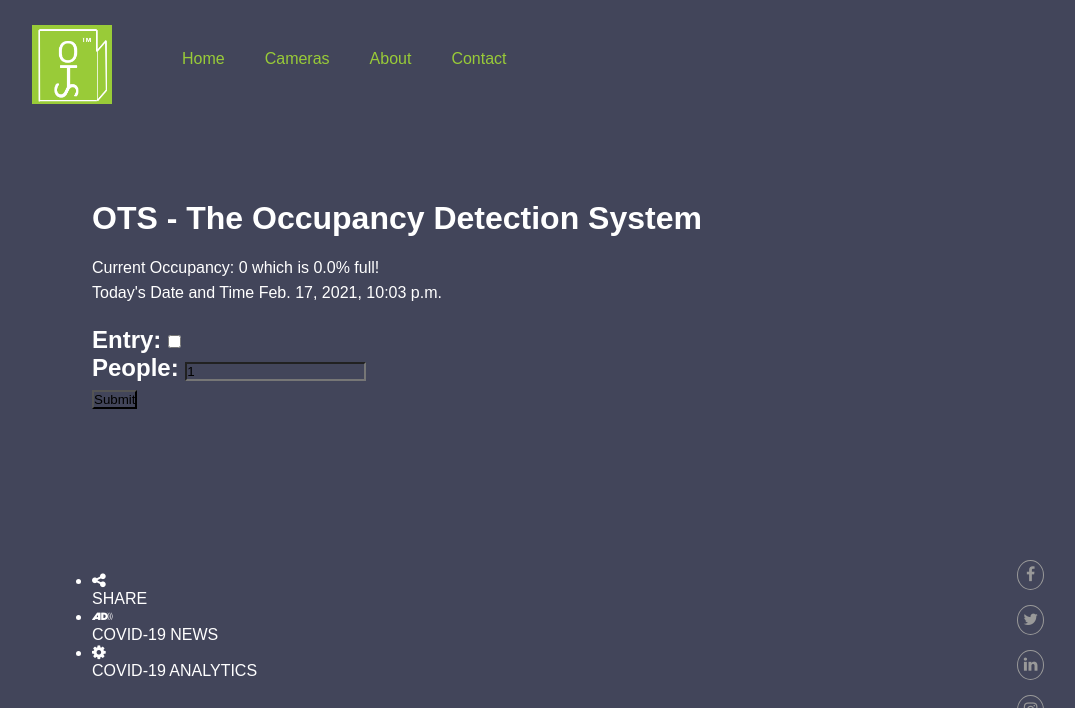
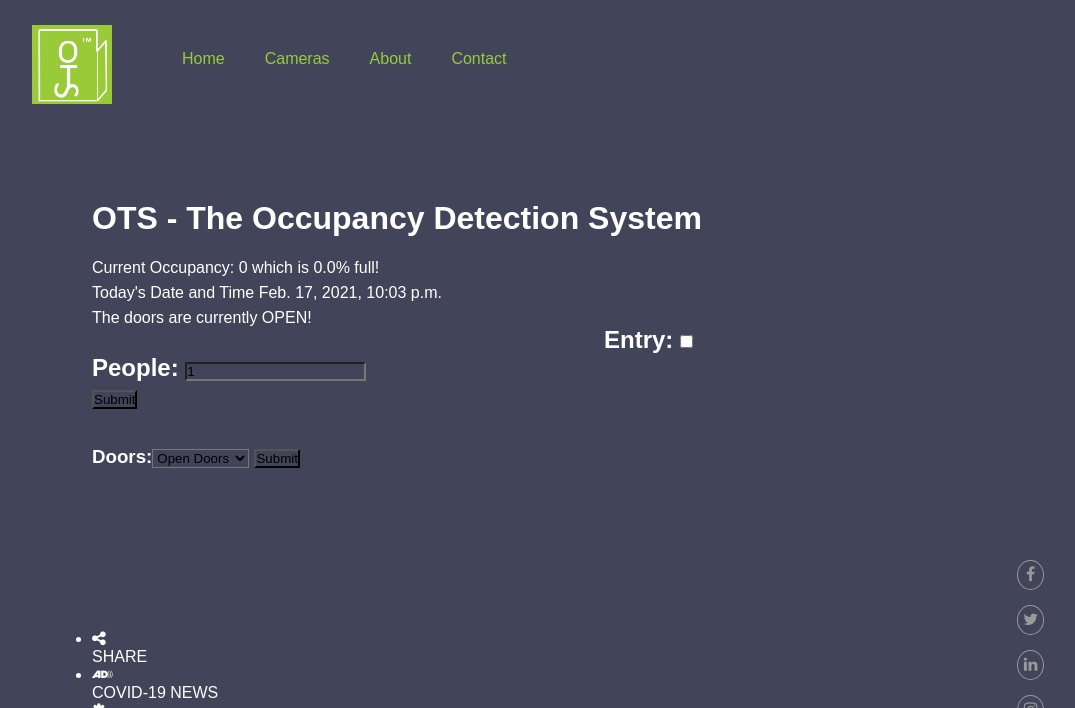
Before and after one commit to Akhil-Kapadia/OccupancyTrackingSystem-OTS, a Django app: page /app/ in a window 1280 px wide. Shown: the top 708 px of the page, without its empty margins (38-1113 px from the left). Run offline with Django 3.2, Linux system fonts and the light colour scheme; data that the repository does not hold is empty; some web fonts are replaced.

Commit message:
added door buttons

```diff
--- a/app/forms.py
+++ b/app/forms.py
@@ -8,3 +8,11 @@ class OccupancyForm(forms.ModelForm):
             'Entry',
             'People'
         ]
+
+class Doors(forms.Form):
+    CHOCIES = (
+        ('OPEN', 'Open Doors'),
+        ('CLOSE', 'Close Doors'),
+        ('RESET', 'Reset Doors')
+    )
+    doors = forms.ChoiceField(choices=CHOCIES)
--- a/app/templates/home.html
+++ b/app/templates/home.html
@@ -31,7 +31,8 @@
                 <br>
                 <p>
                     Current Occupancy: {{currentOccupancy}} which is {{OccupancyPercentage}}% full!<br>
-                    Today's Date and Time {{datetime}}
+                    Today's Date and Time {{datetime}}<br>
+                    The doors are currently {{door}}!
                 </p>
             </div>
             <br><br><br><br><br><br><br>
@@ -42,6 +43,13 @@
                     <input type = 'submit'' value ='Submit' />
                 </form>
             </h2>
+            <br><br>
+            <h3>
+                <form method = "GET">
+                    {{doors}}
+                    <input type = "submit" value = "Submit">
+                </form>
+            </h3>
             <br>
             <!--
             <div clas="app-picture">
--- a/app/views.py
+++ b/app/views.py
@@ -1,13 +1,14 @@
+from django.forms.fields import NullBooleanField
 from django.shortcuts import render, redirect
 from django.db import models
 
 # Create your views here.
 import datetime as dt
 from .models import Occupancy
-from .forms import OccupancyForm
+from .forms import OccupancyForm, Doors
+
 
 def home(request):
-    #currentOccupancy = Occupancy.objects.latest('Time').getOccupancy()
     now = dt.datetime.now()
 
     currentOccupancy = 0;
@@ -17,6 +18,14 @@ def home(request):
         currentOccupancy += people.People
     for people in exits:
         currentOccupancy -= people.People
+
+    percentage = currentOccupancy/17 * 100
+
+    if percentage < 99:
+        door =  'OPEN'
+    else:
+        door = 'CLOSE'
+
 
 
     # Form for manual entry into db.
@@ -29,12 +38,25 @@ def home(request):
     else:
         form = OccupancyForm
 
+    doors = Doors()
+    if request.GET:
+        temp = request.GET['doors']
+        print(temp)
+        if (temp == 'RESET'):
+            door = door
+        else:
+            door = temp
+
+
+
 
     return render(request, "home.html", context=
     {
         "currentOccupancy": currentOccupancy,
         "datetime" : now,
-        'OccupancyPercentage' : currentOccupancy / 100,
+        'OccupancyPercentage' : percentage,
+        'door' : door,
+        'doors' : doors,
         'form' : form
     })
 
```
